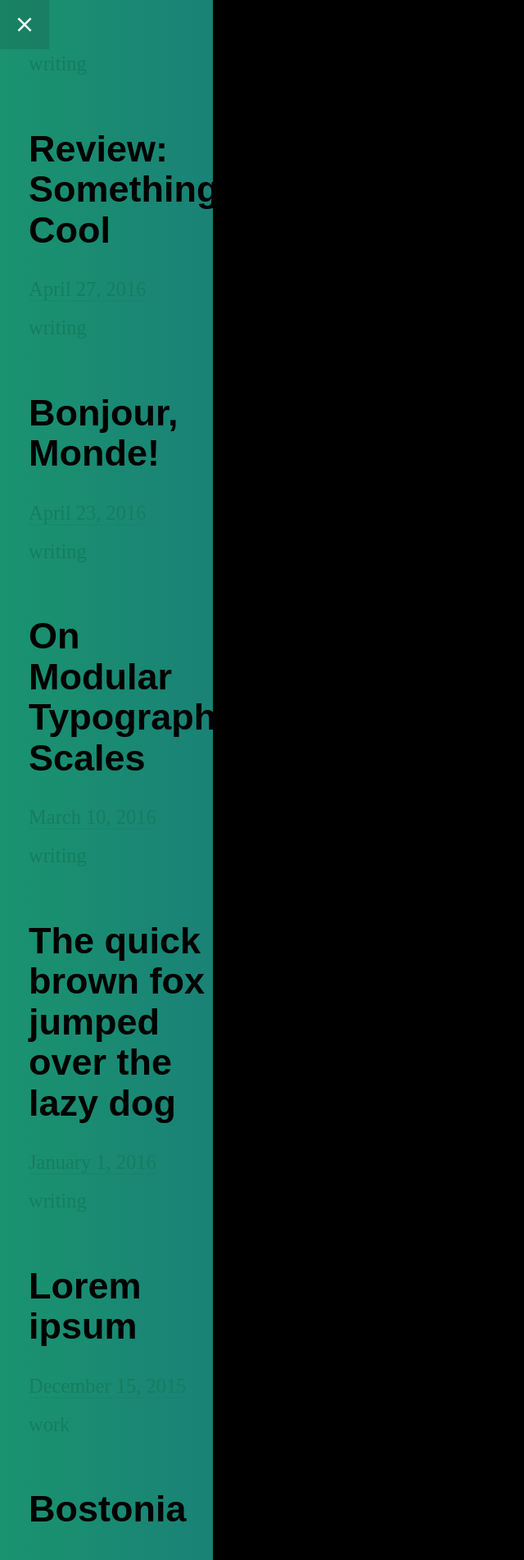
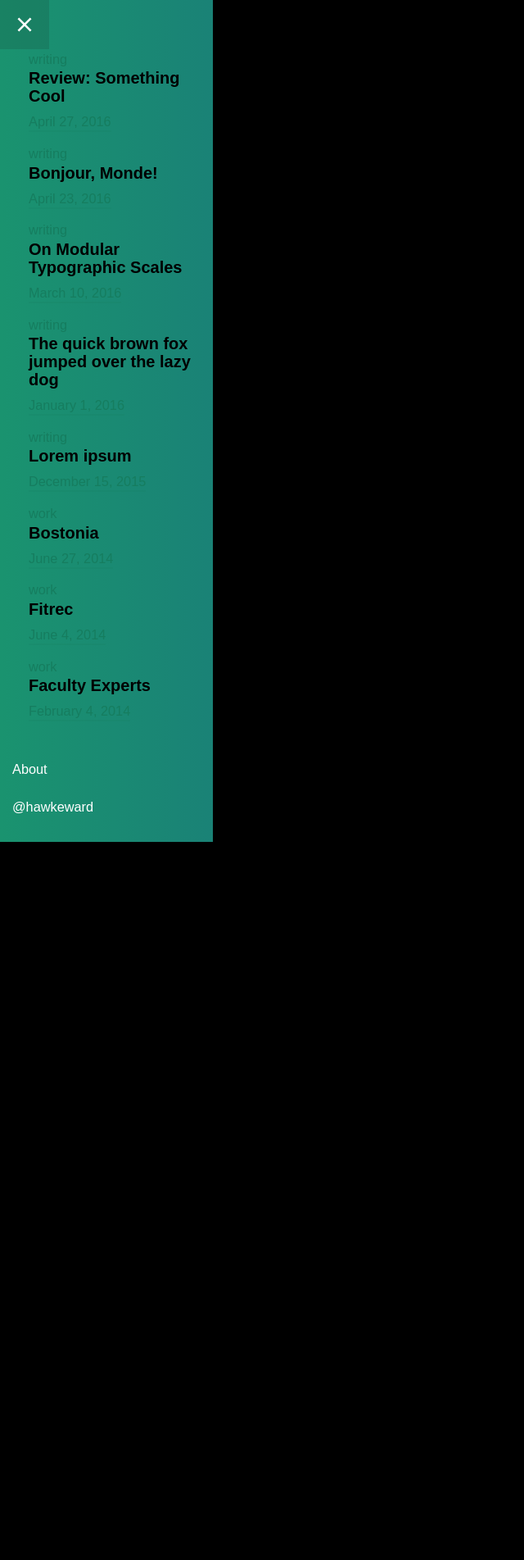
Before and after one commit to whbassignani/whbassignani.github.io, a Jekyll site: the page built from index.html, in a window 1280 px wide. Shown: the top 1903 px of the page at 82% size, without its empty margins (0-640 px from the left). Built offline with Jekyll 4.4.1, drawn with Linux system fonts in a browser that asks for light colours; some web fonts are replaced.

Commit message:
Bookmark: nav drawer with a timeline

```diff
--- a/_includes/html-head.html
+++ b/_includes/html-head.html
@@ -26,4 +26,4 @@
 
   <script src="/js/vendor/modernizr-2.6.2.min.js"></script>
 </head>
-<body>
+<body class="layout-{{ page.layout }}">
--- a/_includes/nav-drawer.html
+++ b/_includes/nav-drawer.html
@@ -9,7 +9,7 @@
 {% capture item_date_unix %}{{ item.date | date: "%s" }}{% endcapture %}
           <p class="timeline-item-meta">{{ item.category }}</p>
           <h1 class="timeline-item-title">{{ item.title }}</h1>
-          <time class="timeline-item-meta" datetime="{{ item_date }}" data-unixtime="{{ item_date_unix | plus: 0 }}">{{ item.date | date: "%B %-d, %Y" }}</time>
+          <time class="timeline-item-date" datetime="{{ item_date }}" data-unixtime="{{ item_date_unix | plus: 0 }}">{{ item.date | date: "%B %-d, %Y" }}</time>
         </a>
       </li>
 {% endfor %}
--- a/scss/_nav.scss
+++ b/scss/_nav.scss
@@ -130,37 +130,29 @@
   }
 }
 
+.timeline-item {
+  > *:first-child {
+    margin-top: 0;
+  }
 
-/*
-// Transparent black overlay when menu is open
-#wrapper:after {
-  @include transition(
-    opacity $animation-time-long,
-    width 0s $animation-time-long,
-    height 0s $animation-time-long
-  );
-
-  content: "";
-  display: block;
-  height: 0;
-  width: 0;
-  position: fixed;
-  left: 0;
-  top: 0;
-  z-index: 100;
-  background-color: darken($bright-green, 50%);
-  opacity: 0;
-
-  .js-nav-open--left & {
-    @include transition(
-      opacity $animation-time-long,
-      width 0s,
-      height 0s
-    );
-
-    height: 100vh;
-    width: 100vw;
-    opacity: 0.85;
+  > *:last-child {
+    margin-bottom: 0;
   }
 }
-*/
+
+.timeline-item-meta {
+  margin: 0 0 0;
+  font-family: $sans-serif;
+  font-size: $type-small;
+}
+
+.timeline-item-title {
+  margin: 0 0 0;
+  font-size: $type-medium;
+}
+
+.timeline-item-date {
+  margin: 0 0 0;
+  font-family: $sans-serif;
+  font-size: $type-small;
+}
```
